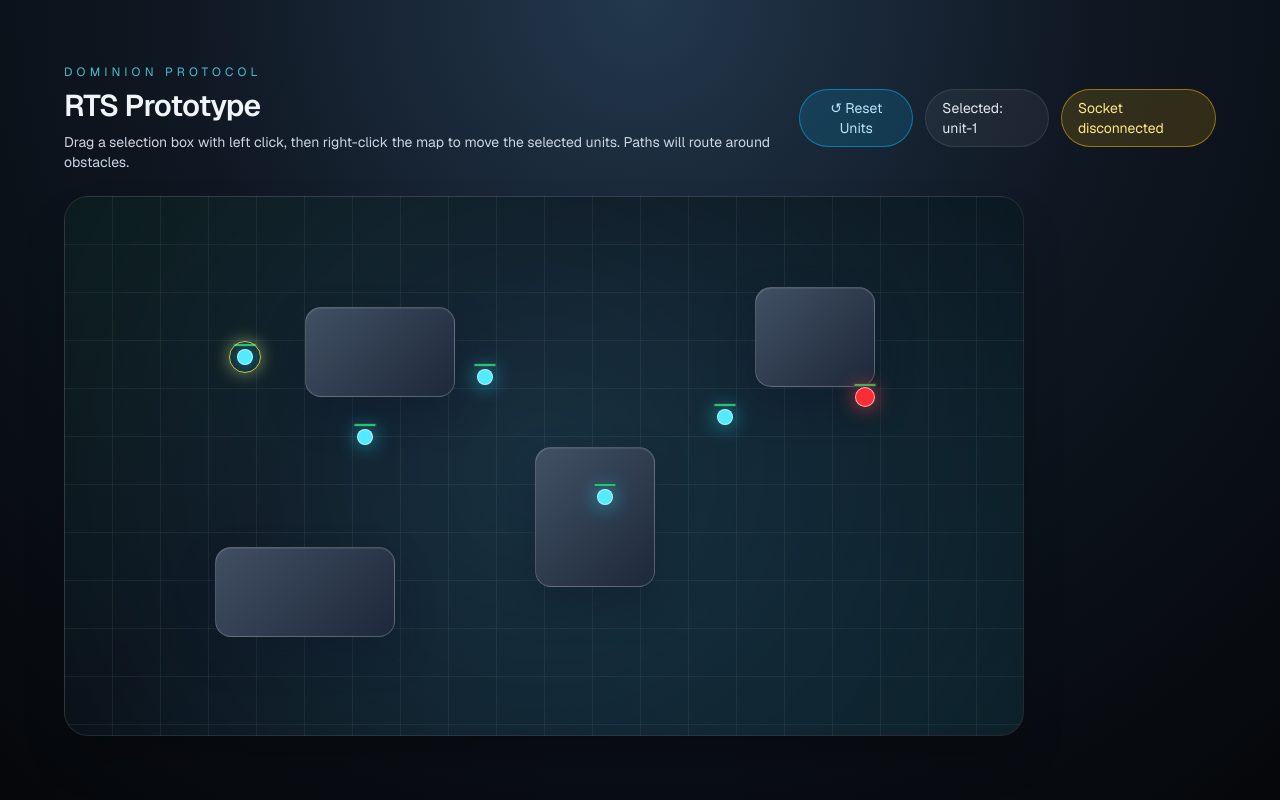
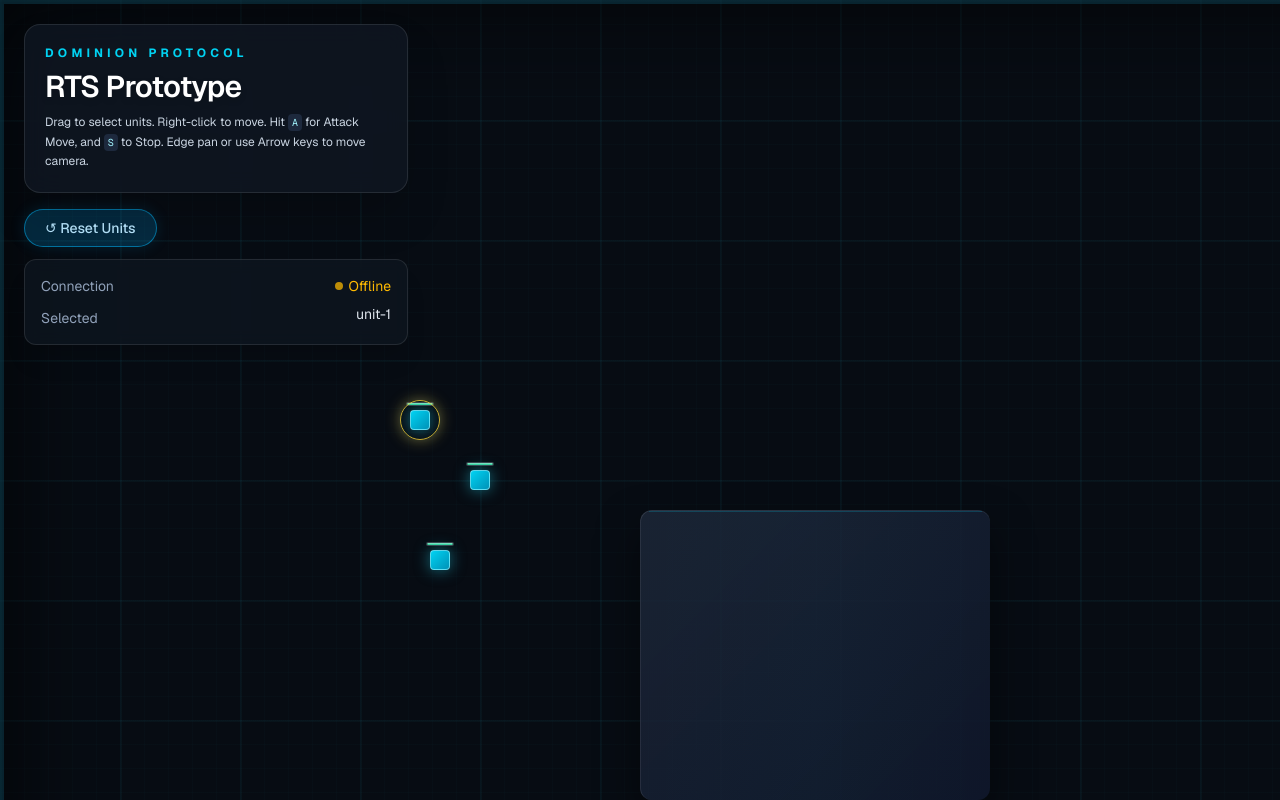
Before and after one commit to marco12893/dominion-protocol-frontend, a Next.js app: page / in a window 1280 px wide. Built offline with nearby package versions, Linux system fonts and the light colour scheme; no server answers.

Commit message:
Added full screen map

```diff
--- a/src/app/page.js
+++ b/src/app/page.js
@@ -3,25 +3,28 @@
 import { useEffect, useRef, useState } from "react";
 import { io } from "socket.io-client";
 
-const MAP_WIDTH = 960;
-const MAP_HEIGHT = 540;
+const MAP_WIDTH = 3200;
+const MAP_HEIGHT = 3200;
 const UNIT_SELECTION_RADIUS = 12;
 const UNIT_CLICK_RADIUS = 14;
 const SOCKET_URL =
   process.env.NEXT_PUBLIC_SOCKET_URL ?? "http://localhost:4000";
+
 const INITIAL_UNITS = [
-  { id: "unit-1", owner: "player", x: 180, y: 160, health: 100, maxHealth: 100, attackTargetId: null },
-  { id: "unit-2", owner: "player", x: 300, y: 240, health: 100, maxHealth: 100, attackTargetId: null },
-  { id: "unit-3", owner: "player", x: 420, y: 180, health: 100, maxHealth: 100, attackTargetId: null },
-  { id: "unit-4", owner: "player", x: 540, y: 300, health: 100, maxHealth: 100, attackTargetId: null },
-  { id: "unit-5", owner: "player", x: 660, y: 220, health: 100, maxHealth: 100, attackTargetId: null },
-  { id: "enemy-1", owner: "enemy", x: 800, y: 200, health: 100, maxHealth: 100, attackTargetId: null },
+  { id: "unit-1", owner: "player", x: 420, y: 420, health: 100, maxHealth: 100, attackTargetId: null },
+  { id: "unit-2", owner: "player", x: 480, y: 480, health: 100, maxHealth: 100, attackTargetId: null },
+  { id: "unit-3", owner: "player", x: 440, y: 560, health: 100, maxHealth: 100, attackTargetId: null },
+  { id: "unit-4", owner: "player", x: 1720, y: 1300, health: 100, maxHealth: 100, attackTargetId: null },
+  { id: "unit-5", owner: "player", x: 1820, y: 1380, health: 100, maxHealth: 100, attackTargetId: null },
+  { id: "enemy-1", owner: "enemy", x: 2000, y: 2000, health: 100, maxHealth: 100, attackTargetId: null },
 ];
+
 const INITIAL_OBSTACLES = [
-  { id: "rock-1", x: 240, y: 110, width: 150, height: 90 },
-  { id: "rock-2", x: 470, y: 250, width: 120, height: 140 },
-  { id: "rock-3", x: 690, y: 90, width: 120, height: 100 },
-  { id: "rock-4", x: 150, y: 350, width: 180, height: 90 },
+  { id: "rock-1", x: 640, y: 510, width: 350, height: 290 },
+  { id: "rock-2", x: 1470, y: 1250, width: 320, height: 440 },
+  { id: "rock-3", x: 2190, y: 890, width: 420, height: 300 },
+  { id: "rock-4", x: 850, y: 2350, width: 480, height: 290 },
+  { id: "rock-5", x: 2600, y: 2600, width: 200, height: 300 },
 ];
 
 export default function Home() {
@@ -34,8 +37,16 @@ export default function Home() {
   const [selectionBox, setSelectionBox] = useState(null);
   const [isAttackMoveMode, setIsAttackMoveMode] = useState(false);
 
+  const [camera, setCamera] = useState({ x: 0, y: 0 });
+  const mousePosRef = useRef({ x: 0, y: 0 });
+  const keysRef = useRef({ ArrowUp: false, ArrowDown: false, ArrowLeft: false, ArrowRight: false });
+
+  // Keyboard controls
   useEffect(() => {
     function handleKeyDown(e) {
+      if (e.key in keysRef.current) {
+        keysRef.current[e.key] = true;
+      }
       if (e.key.toLowerCase() === "a") {
         if (selectedUnitIds.length > 0) {
           setIsAttackMoveMode(true);
@@ -49,9 +60,73 @@ export default function Home() {
         setIsAttackMoveMode(false);
       }
     }
+
+    function handleKeyUp(e) {
+      if (e.key in keysRef.current) {
+        keysRef.current[e.key] = false;
+      }
+    }
+
     window.addEventListener("keydown", handleKeyDown);
-    return () => window.removeEventListener("keydown", handleKeyDown);
+    window.addEventListener("keyup", handleKeyUp);
+    return () => {
+      window.removeEventListener("keydown", handleKeyDown);
+      window.removeEventListener("keyup", handleKeyUp);
+    };
   }, [selectedUnitIds]);
+
+  // Mouse tracking for edge pan
+  useEffect(() => {
+    function handleMouseMove(e) {
+      mousePosRef.current = { x: e.clientX, y: e.clientY };
+    }
+    window.addEventListener("mousemove", handleMouseMove);
+    return () => window.removeEventListener("mousemove", handleMouseMove);
+  }, []);
+
+  // Camera panning animation loop
+  useEffect(() => {
+    let animationFrameId;
+    let lastTime = performance.now();
+
+    function updateCamera(time) {
+      const dt = (time - lastTime) / 1000;
+      lastTime = time;
+
+      const panSpeed = 900; // pixels per second
+      const edgeThreshold = 40;
+
+      let dx = 0;
+      let dy = 0;
+
+      if (keysRef.current.ArrowUp) dy -= panSpeed * dt;
+      if (keysRef.current.ArrowDown) dy += panSpeed * dt;
+      if (keysRef.current.ArrowLeft) dx -= panSpeed * dt;
+      if (keysRef.current.ArrowRight) dx += panSpeed * dt;
+
+      // Edge panning logic
+      if (mousePosRef.current.x < edgeThreshold) dx -= panSpeed * dt;
+      if (mousePosRef.current.x > window.innerWidth - edgeThreshold) dx += panSpeed * dt;
+      if (mousePosRef.current.y < edgeThreshold) dy -= panSpeed * dt;
+      if (mousePosRef.current.y > window.innerHeight - edgeThreshold) dy += panSpeed * dt;
+
+      if (dx !== 0 || dy !== 0) {
+        setCamera((cam) => {
+          const maxCamX = Math.max(0, MAP_WIDTH - window.innerWidth);
+          const maxCamY = Math.max(0, MAP_HEIGHT - window.innerHeight);
+          return {
+            x: Math.max(0, Math.min(maxCamX, cam.x + dx)),
+            y: Math.max(0, Math.min(maxCamY, cam.y + dy)),
+          };
+        });
+      }
+
+      animationFrameId = requestAnimationFrame(updateCamera);
+    }
+
+    animationFrameId = requestAnimationFrame(updateCamera);
+    return () => cancelAnimationFrame(animationFrameId);
+  }, []);
 
   useEffect(() => {
     const socket = io(SOCKET_URL, {
@@ -94,6 +169,13 @@ export default function Home() {
     };
   }, []);
 
+  function toMapPoint(clientX, clientY) {
+    return {
+      x: Math.max(0, Math.min(MAP_WIDTH, clientX + camera.x)),
+      y: Math.max(0, Math.min(MAP_HEIGHT, clientY + camera.y)),
+    };
+  }
+
   function handleMapRightClick(event) {
     event.preventDefault();
 
@@ -105,11 +187,7 @@ export default function Home() {
       return;
     }
 
-    const bounds = event.currentTarget.getBoundingClientRect();
-    const clickPoint = {
-      x: Math.max(0, Math.min(MAP_WIDTH, event.clientX - bounds.left)),
-      y: Math.max(0, Math.min(MAP_HEIGHT, event.clientY - bounds.top)),
-    };
+    const clickPoint = toMapPoint(event.clientX, event.clientY);
 
     const clickedEnemy = units.find(
       (unit) =>
@@ -123,7 +201,6 @@ export default function Home() {
         unitIds: selectedUnitIds,
         targetId: clickedEnemy.id,
       });
-
       return;
     }
 
@@ -139,18 +216,16 @@ export default function Home() {
     }
 
     function handlePointerMove(event) {
-      const bounds = mapRef.current?.getBoundingClientRect();
+      const currentPoint = {
+          x: Math.max(0, Math.min(MAP_WIDTH, event.clientX + camera.x)),
+          y: Math.max(0, Math.min(MAP_HEIGHT, event.clientY + camera.y))
+      };
 
-      if (!bounds) {
-        return;
-      }
-
-      const current = toMapPoint(event, bounds);
       const nextSelectionBox = {
         startX: selectionBox.startX,
         startY: selectionBox.startY,
-        currentX: current.x,
-        currentY: current.y,
+        currentX: currentPoint.x,
+        currentY: currentPoint.y,
       };
 
       setSelectionBox(nextSelectionBox);
@@ -158,20 +233,18 @@ export default function Home() {
     }
 
     function handlePointerUp(event) {
-      const bounds = mapRef.current?.getBoundingClientRect();
-
-      if (bounds) {
-        const current = toMapPoint(event, bounds);
+      const currentPoint = {
+          x: Math.max(0, Math.min(MAP_WIDTH, event.clientX + camera.x)),
+          y: Math.max(0, Math.min(MAP_HEIGHT, event.clientY + camera.y))
+      };
       const completedSelection = {
         startX: selectionBox.startX,
         startY: selectionBox.startY,
-          currentX: current.x,
-          currentY: current.y,
+        currentX: currentPoint.x,
+        currentY: currentPoint.y,
       };
 
       setSelectedUnitIds(getUnitsInSelection(units, completedSelection));
-      }
-
       setSelectionBox(null);
     }
 
@@ -182,15 +255,14 @@ export default function Home() {
       window.removeEventListener("pointermove", handlePointerMove);
       window.removeEventListener("pointerup", handlePointerUp);
     };
-  }, [selectionBox, units]);
+  }, [selectionBox, units, camera]);
 
   function handleMapPointerDown(event) {
     if (event.button !== 0) {
       return;
     }
 
-    const bounds = event.currentTarget.getBoundingClientRect();
-    const start = toMapPoint(event, bounds);
+    const start = toMapPoint(event.clientX, event.clientY);
 
     if (isAttackMoveMode) {
       socketRef.current?.emit("unit:attackMove", {
@@ -216,8 +288,7 @@ export default function Home() {
   }
 
   function handleMapDoubleClick(event) {
-    const bounds = event.currentTarget.getBoundingClientRect();
-    const point = toMapPoint(event, bounds);
+    const point = toMapPoint(event.clientX, event.clientY);
     const clickedUnit = units.find(
       (unit) =>
         unit.owner === "player" &&
@@ -245,26 +316,28 @@ export default function Home() {
     : null;
 
   return (
-    <main className="flex min-h-screen items-center justify-center bg-[radial-gradient(circle_at_top,#23384d_0%,#0f1722_45%,#05070a_100%)] px-6 py-10 text-slate-100">
-      <section className="w-full max-w-6xl">
-        <div className="mb-6 flex items-center justify-between gap-4">
-          <div>
-            <p className="text-xs uppercase tracking-[0.35em] text-cyan-300/80">
+    <main className="fixed inset-0 overflow-hidden bg-slate-950 font-sans text-slate-100 select-none">
+
+      {/* UI Overlay */}
+      <div className="absolute top-6 left-6 z-50 pointer-events-auto flex flex-col gap-4 max-w-sm">
+        <div className="rounded-2xl border border-white/10 bg-[#0f1722]/80 backdrop-blur-md p-5 shadow-2xl">
+          <p className="text-xs uppercase tracking-[0.35em] text-cyan-400 font-bold">
             Dominion Protocol
           </p>
-            <h1 className="mt-2 text-3xl font-semibold tracking-tight">
+          <h1 className="mt-2 text-3xl font-semibold tracking-tight text-white drop-shadow-md">
             RTS Prototype
           </h1>
-            <p className="mt-2 text-sm text-slate-300">
-              Drag a selection box with left click, then right-click the map to
-              move the selected units. Paths will route around obstacles.
+          <p className="mt-2 text-xs text-slate-300 leading-relaxed">
+            Drag to select units. Right-click to move. Hit <kbd className="px-1 py-0.5 rounded bg-slate-800 text-cyan-200 font-mono text-[10px]">A</kbd> for Attack Move, and <kbd className="px-1 py-0.5 rounded bg-slate-800 text-cyan-200 font-mono text-[10px]">S</kbd> to Stop. Edge pan or use Arrow keys to move camera.
           </p>
         </div>
-          <div className="flex items-center gap-3">
+
+        <div className="flex flex-col gap-3">
+          <div className="flex flex-wrap gap-2">
             <button
               id="reset-player-btn"
               onClick={() => socketRef.current?.emit("player:reset")}
-              className="rounded-full border border-sky-400/50 bg-sky-400/15 px-4 py-2 text-sm text-sky-200 transition hover:bg-sky-400/25 hover:border-sky-400/70 cursor-pointer"
+              className="rounded-full border border-sky-400/50 bg-sky-500/20 px-5 py-2 text-sm font-medium text-sky-200 shadow-[0_0_15px_rgba(14,165,233,0.15)] transition hover:bg-sky-400/30 hover:border-sky-400/80 cursor-pointer"
             >
               ↺ Reset Units
             </button>
@@ -272,61 +345,73 @@ export default function Home() {
               <button
                 id="respawn-enemy-btn"
                 onClick={handleRespawnEnemy}
-                className="rounded-full border border-rose-400/50 bg-rose-400/15 px-4 py-2 text-sm text-rose-200 transition hover:bg-rose-400/25 hover:border-rose-400/70 cursor-pointer"
+                className="rounded-full border border-rose-400/50 bg-rose-500/20 px-5 py-2 text-sm font-medium text-rose-200 shadow-[0_0_15px_rgba(244,63,94,0.15)] transition hover:bg-rose-400/30 hover:border-rose-400/80 cursor-pointer"
               >
                 ↻ Respawn Enemy
               </button>
             ) : null}
-            <div className="rounded-full border border-white/10 bg-white/5 px-4 py-2 text-sm text-slate-200">
-              Selected:{" "}
+          </div>
+
+          <div className="rounded-xl border border-white/10 bg-[#0f1722]/70 backdrop-blur-sm p-4 text-sm shadow-xl">
+             <div className="flex items-center justify-between mb-2">
+                 <span className="text-slate-400">Connection</span>
+                 <span className={`flex items-center gap-1.5 ${isConnected ? "text-emerald-400" : "text-amber-400"}`}>
+                    <span className={`h-2 w-2 rounded-full ${isConnected ? "bg-emerald-400" : "bg-amber-400"} animate-pulse`} />
+                    {isConnected ? "Online" : "Offline"}
+                 </span>
+             </div>
+             <div className="flex items-start justify-between">
+                 <span className="text-slate-400 mt-1">Selected</span>
+                 <span className="text-right text-slate-200 max-w-[150px] truncate">
                      {selectedUnitIds.length > 0 ? selectedUnitIds.join(", ") : "none"}
+                 </span>
              </div>
-            <div
-              className={`rounded-full border px-4 py-2 text-sm ${
-                isConnected
-                  ? "border-emerald-400/50 bg-emerald-400/15 text-emerald-200"
-                  : "border-amber-400/50 bg-amber-400/15 text-amber-200"
-              }`}
-            >
-              {isConnected ? "Socket connected" : "Socket disconnected"}
           </div>
         </div>
       </div>
 
+      {/* Map Interaction Area */}
       <div
         ref={mapRef}
         onDoubleClick={handleMapDoubleClick}
         onPointerDown={handleMapPointerDown}
         onContextMenu={handleMapRightClick}
-          className={`relative overflow-hidden rounded-3xl border border-white/10 bg-[#13212d] shadow-2xl shadow-black/30 select-none ${isAttackMoveMode ? 'cursor-crosshair' : ''}`}
+        className={`absolute inset-0 touch-none ${isAttackMoveMode ? 'cursor-crosshair' : 'cursor-default'}`}
+      >
+        {/* World Space Container */}
+        <div
+          className="absolute left-0 top-0 origin-top-left shadow-[inset_0_0_100px_rgba(0,0,0,0.8)]"
           style={{
-            width: "100%",
-            maxWidth: `${MAP_WIDTH}px`,
-            aspectRatio: `${MAP_WIDTH} / ${MAP_HEIGHT}`,
-            backgroundImage:
-              "linear-gradient(rgba(255,255,255,0.06) 1px, transparent 1px), linear-gradient(90deg, rgba(255,255,255,0.06) 1px, transparent 1px), radial-gradient(circle at center, rgba(43,91,122,0.22), rgba(9,16,24,0.92))",
-            backgroundSize: "48px 48px, 48px 48px, cover",
-            backgroundPosition: "-1px -1px, -1px -1px, center",
+            width: `${MAP_WIDTH}px`,
+            height: `${MAP_HEIGHT}px`,
+            transform: `translate3d(${-camera.x}px, ${-camera.y}px, 0)`,
+            backgroundColor: "#070c13",
+            backgroundImage: "linear-gradient(rgba(34,211,238,0.04) 2px, transparent 2px), linear-gradient(90deg, rgba(34,211,238,0.04) 2px, transparent 2px), linear-gradient(rgba(34,211,238,0.015) 1px, transparent 1px), linear-gradient(90deg, rgba(34,211,238,0.015) 1px, transparent 1px)",
+            backgroundSize: "120px 120px, 120px 120px, 24px 24px, 24px 24px"
           }}
         >
-          <div className="absolute inset-0 bg-[linear-gradient(135deg,rgba(34,197,94,0.06),transparent_35%,rgba(34,211,238,0.08))]" />
+          {/* Map borders decorative */}
+          <div className="absolute inset-0 border-[4px] border-cyan-900/40 pointer-events-none" />
 
           {obstacles.map((obstacle) => (
             <div
               key={obstacle.id}
-              className="absolute rounded-2xl border border-stone-300/25 bg-[linear-gradient(135deg,rgba(71,85,105,0.9),rgba(30,41,59,0.95))] shadow-[inset_0_1px_0_rgba(255,255,255,0.08),0_18px_36px_rgba(15,23,42,0.35)]"
+              className="absolute rounded-xl border-t border-l border-white/10 bg-[linear-gradient(135deg,rgba(30,41,59,0.8),rgba(15,23,42,0.95))] shadow-[0_20px_40px_rgba(0,0,0,0.5)]"
               style={{
                 left: `${obstacle.x}px`,
                 top: `${obstacle.y}px`,
                 width: `${obstacle.width}px`,
                 height: `${obstacle.height}px`,
               }}
-            />
+            >
+              <div className="absolute inset-x-2 top-0 h-px bg-cyan-400/20" />
+              <div className="absolute inset-0 bg-[linear-gradient(90deg,transparent_0%,rgba(34,211,238,0.03)_50%,transparent_100%)] opacity-50 block" />
+            </div>
           ))}
 
           {selectionBounds ? (
             <div
-              className="pointer-events-none absolute border border-cyan-200/80 bg-cyan-300/10"
+              className="pointer-events-none absolute border border-cyan-300 bg-cyan-400/10 shadow-[inset_0_0_20px_rgba(34,211,238,0.2)]"
               style={{
                 left: `${selectionBounds.left}px`,
                 top: `${selectionBounds.top}px`,
@@ -358,13 +443,14 @@ export default function Home() {
                 <div
                   className="absolute left-1/2 -translate-x-1/2"
                   style={{
-                    top: "-14px",
-                    width: "24px",
+                    top: "-18px",
+                    width: "28px",
                     height: "4px",
                     borderRadius: "2px",
-                    backgroundColor: "rgba(0, 0, 0, 0.6)",
-                    border: "1px solid rgba(255, 255, 255, 0.15)",
+                    backgroundColor: "rgba(10, 15, 25, 0.8)",
+                    border: "1px solid rgba(255, 255, 255, 0.2)",
                     overflow: "hidden",
+                    boxShadow: "0 2px 4px rgba(0,0,0,0.5)"
                   }}
                 >
                   <div
@@ -374,31 +460,32 @@ export default function Home() {
                       borderRadius: "1px",
                       backgroundColor:
                         healthPercent > 60
-                          ? "#22c55e"
+                          ? "#34d399"
                           : healthPercent > 30
-                            ? "#eab308"
-                            : "#ef4444",
+                            ? "#fbbf24"
+                            : "#f43f5e",
                       transition: "width 0.15s ease",
+                      boxShadow: "inset 0 1px 1px rgba(255,255,255,0.4)"
                     }}
                   />
                 </div>
 
                 {/* Selection ring */}
                 <span
-                  className={`absolute left-1/2 top-1/2 h-8 w-8 -translate-x-1/2 -translate-y-1/2 rounded-full border transition ${
+                  className={`absolute left-1/2 top-1/2 h-10 w-10 -translate-x-1/2 -translate-y-1/2 rounded-full border transition-all ${
                     isSelected
-                      ? "border-amber-300/90 shadow-[0_0_18px_rgba(252,211,77,0.45)]"
+                      ? "border-amber-300/80 shadow-[0_0_15px_rgba(252,211,77,0.4)] scale-100 opacity-100"
                       : isAttacking
-                        ? "border-red-400/60 shadow-[0_0_12px_rgba(239,68,68,0.3)]"
-                        : "border-transparent"
+                        ? "border-rose-400/60 shadow-[0_0_12px_rgba(244,63,94,0.3)] scale-100 opacity-100"
+                        : "border-transparent scale-50 opacity-0"
                   }`}
                 />
 
-                {/* Unit dot */}
+                {/* Unit shape */}
                 {isEnemy ? (
-                  <span className="absolute left-1/2 top-1/2 h-5 w-5 -translate-x-1/2 -translate-y-1/2 rounded-full border border-red-200/80 bg-red-500 shadow-[0_0_20px_rgba(239,68,68,0.9)]" />
+                  <div className="absolute left-1/2 top-1/2 h-6 w-6 -translate-x-1/2 -translate-y-1/2 rotate-45 border border-rose-300/60 bg-gradient-to-br from-rose-500 to-rose-700 shadow-[0_0_20px_rgba(244,63,94,0.6)]" />
                 ) : (
-                  <span className="absolute left-1/2 top-1/2 h-4 w-4 -translate-x-1/2 -translate-y-1/2 rounded-full border border-cyan-100/80 bg-cyan-300 shadow-[0_0_20px_rgba(34,211,238,0.9)]" />
+                  <div className="absolute left-1/2 top-1/2 h-5 w-5 -translate-x-1/2 -translate-y-1/2 rounded-sm border border-cyan-200/60 bg-gradient-to-br from-cyan-400 to-cyan-600 shadow-[0_0_15px_rgba(34,211,238,0.5)]" />
                 )}
 
                 {/* Muzzle flash */}
@@ -407,18 +494,18 @@ export default function Home() {
                     const target = units.find(u => u.id === unit.attackTargetId);
                     if (!target) return null;
                     const angle = Math.atan2(target.y - unit.y, target.x - unit.x);
-                    const radius = isEnemy ? 12 : 10;
+                    const radius = isEnemy ? 14 : 12;
                     return (
                       <div
                         className="absolute left-1/2 top-1/2"
                         style={{
-                          transform: `translate(-50%, -50%) rotate(${angle}rad) translateX(${radius + 2}px)`,
+                          transform: `translate(-50%, -50%) rotate(${angle}rad) translateX(${radius + 4}px)`,
                         }}
                       >
                         <div
-                          className="h-1.5 w-3 rounded-full bg-amber-300 shadow-[0_0_12px_rgba(252,211,77,1)]"
+                          className="h-1.5 w-4 rounded-full bg-yellow-200 shadow-[0_0_15px_rgba(253,224,71,1)]"
                           style={{
-                            animation: "muzzle-flash 0.08s ease-in-out infinite alternate",
+                            animation: "muzzle-flash 0.06s ease-in-out infinite alternate",
                           }}
                         />
                       </div>
@@ -429,22 +516,15 @@ export default function Home() {
             );
           })}
         </div>
-      </section>
+      </div>
       <style dangerouslySetInnerHTML={{__html: `
         @keyframes muzzle-flash {
-          0% { opacity: 0; transform: scaleX(0.5); }
-          100% { opacity: 1; transform: scaleX(1.3); }
+          0% { opacity: 0; transform: scaleX(0.4); }
+          100% { opacity: 1; transform: scaleX(1.5); }
         }
       `}} />
     </main>
   );
-}
-
-function toMapPoint(event, bounds) {
-  return {
-    x: Math.max(0, Math.min(MAP_WIDTH, event.clientX - bounds.left)),
-    y: Math.max(0, Math.min(MAP_HEIGHT, event.clientY - bounds.top)),
-  };
 }
 
 function normalizeSelection(selection) {
```
Lines whose indentation alone changed are shown as unchanged.
